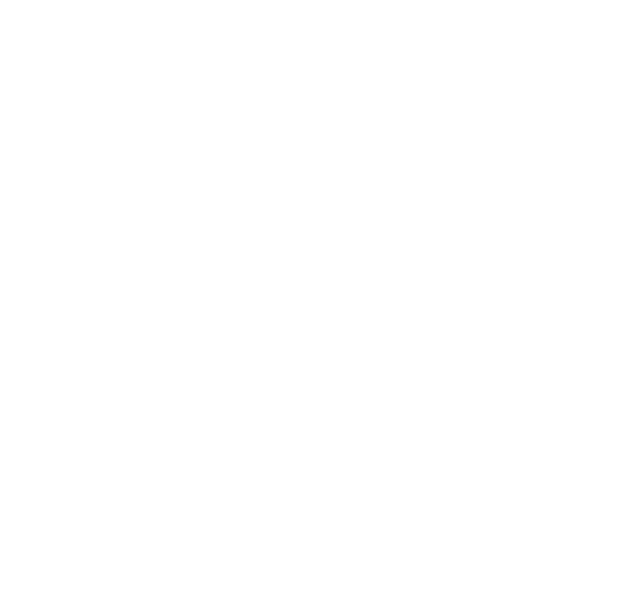
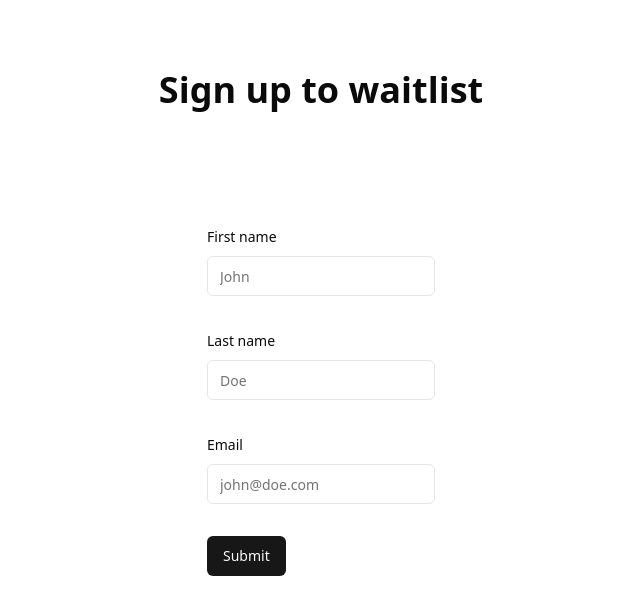
Before and after one commit to ssynowiec/waitlist, a Next.js app: page / in a window 1280 px wide. Shown: the top 614 px of the page, without its empty margins (319-959 px from the left). Built offline with nearby package versions, Linux system fonts and the light colour scheme.

Commit message:
chore: simple waitlist form

```diff
--- a/src/app/page.tsx
+++ b/src/app/page.tsx
@@ -1,6 +1,11 @@
+import { WaitlistForm } from '@/components/waitlist-form';
+
 const Home = () => {
 	return (
-		<div className="grid min-h-screen grid-rows-[20px_1fr_20px] items-center justify-items-center gap-16 p-8 pb-20 font-sans sm:p-20"></div>
+		<main className="grid min-h-screen grid-rows-[20px_1fr_20px] items-center justify-items-center gap-16 p-8 pb-20 font-sans sm:p-20">
+			<h1 className="text-center text-4xl font-bold">Sign up to waitlist</h1>
+			<WaitlistForm />
+		</main>
 	);
 };
 
--- /dev/null
+++ b/src/components/waitlist-form.tsx
@@ -0,0 +1,96 @@
+'use client';
+
+import { z } from 'zod';
+
+import { Button } from '@/components/ui/button';
+import {
+	Form,
+	FormControl,
+	FormField,
+	FormItem,
+	FormLabel,
+	FormMessage,
+} from '@/components/ui/form';
+import { Input } from '@/components/ui/input';
+import { useForm } from 'react-hook-form';
+import { zodResolver } from '@hookform/resolvers/zod';
+
+const waitlistFormSchema = z.object({
+	first_name: z.string(),
+	last_name: z.string(),
+	email: z.string().email(),
+});
+
+export const WaitlistForm = () => {
+	const form = useForm<z.infer<typeof waitlistFormSchema>>({
+		resolver: zodResolver(waitlistFormSchema),
+		defaultValues: {
+			email: '',
+			first_name: '',
+			last_name: '',
+		},
+	});
+
+	const onSubmit = form.handleSubmit(async (data) => {
+		const res = await fetch('https://api.getwaitlist.com/api/v1/signup', {
+			method: 'POST',
+			headers: {
+				'Content-Type': 'application/json',
+				Authorization: `Bearer ${process.env.NEXT_PUBLIC_WAITLIST_API_KEY}`,
+			},
+			body: JSON.stringify({
+				...data,
+				waitlist_id: process.env.NEXT_PUBLIC_WAITLIST_ID,
+			}),
+		});
+
+		const json = await res.json();
+	});
+
+	return (
+		<Form {...form}>
+			<form onSubmit={onSubmit} className="space-y-8">
+				<FormField
+					control={form.control}
+					name="first_name"
+					render={({ field }) => (
+						<FormItem>
+							<FormLabel>First name</FormLabel>
+							<FormControl>
+								<Input placeholder="John" {...field} />
+							</FormControl>
+							<FormMessage />
+						</FormItem>
+					)}
+				/>
+				<FormField
+					control={form.control}
+					name="last_name"
+					render={({ field }) => (
+						<FormItem>
+							<FormLabel>Last name</FormLabel>
+							<FormControl>
+								<Input placeholder="Doe" {...field} />
+							</FormControl>
+							<FormMessage />
+						</FormItem>
+					)}
+				/>
+				<FormField
+					control={form.control}
+					name="email"
+					render={({ field }) => (
+						<FormItem>
+							<FormLabel>Email</FormLabel>
+							<FormControl>
+								<Input placeholder="john@doe.com" {...field} />
+							</FormControl>
+							<FormMessage />
+						</FormItem>
+					)}
+				/>
+				<Button type="submit">Submit</Button>
+			</form>
+		</Form>
+	);
+};
```
